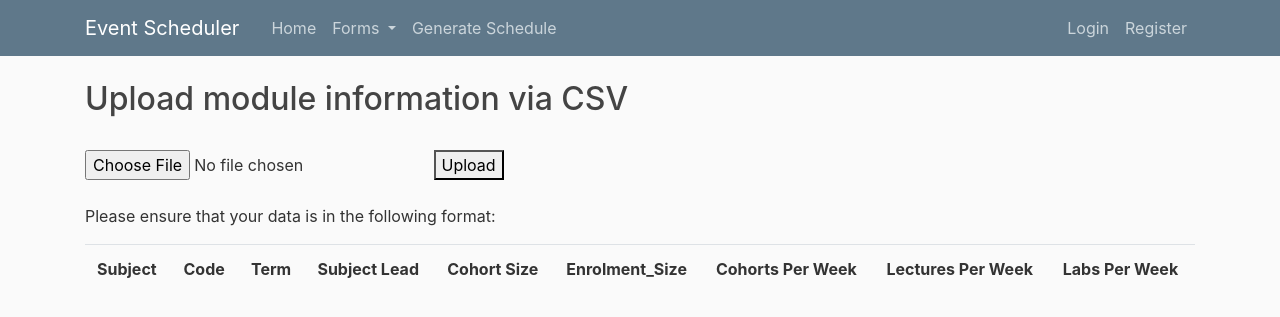
After one commit to 2manslkh/sutd-scheduler-db, a Django app: template django/mysite/formstoadmin/templates/formstoadmin/moduleupload.html in a window 1280 px wide. The commit adds this page. Shown: the top 317 px of the page. Run offline with Django 3.2, Linux system fonts and the light colour scheme; the template is opened without the code that fills it, so the values that code supplies are empty; some libraries are stand-ins or nearby versions.

Commit message:
added upload by csv page

```diff
--- a/django/mysite/formstoadmin/static/formstoadmin/forms.css
+++ b/django/mysite/formstoadmin/static/formstoadmin/forms.css
@@ -9,3 +9,9 @@ button[id*='btna']:hover,
     background-color: #c6313e;
     color:white;
 }
+
+div.alert-error {
+    color: #721c24;
+    background-color: #f8d7da;
+    border-color: #f5c6cb;
+}
--- /dev/null
+++ b/django/mysite/formstoadmin/templates/formstoadmin/moduleupload.html
@@ -0,0 +1,31 @@
+{% extends "schedule/base.html" %}
+
+{% block morejs %}
+<link rel='stylesheet' href="..\..\static\formstoadmin\forms.css">
+{% endblock %}
+
+{% block content %}
+<h2>Upload module information via CSV</h2>
+<br>
+<form method="post" enctype="multipart/form-data">
+    {% csrf_token %}
+    <input type="file" name="file" accept=".csv">
+    <button type="submit">Upload</button>
+</form><br>
+<p>Please ensure that your data is in the following format:</p>
+<table class="table">
+    <tr>
+        <th>Subject</th>
+        <th>Code</th>
+        <th>Term</th>
+        <th>Subject Lead</th>
+        <th>Cohort Size</th>
+        <th>Enrolment_Size</th>
+        <th>Cohorts Per Week</th>
+        <th>Lectures Per Week</th>
+        <th>Labs Per Week</th>
+    </tr>
+</table>
+
+
+{% endblock %}
--- a/django/mysite/schedule/static/schedule/others.css
+++ b/django/mysite/schedule/static/schedule/others.css
@@ -40,7 +40,7 @@ button.button-submit{
     fill: #FAFAFA;
     color:#999999;
     position: relative;
-    padding:0px;
+    padding-left:4px;
 }
 
 #export-button:focus{
@@ -59,7 +59,7 @@ button.button-submit{
 #export_text{
     display:inline-block;
     color: #999999;
-    margin-bottom:0px;
+    margin-bottom:1px;
 }
 
 #blank_row{
```
Also changed, not shown: django/mysite/formstoadmin/templates/formstoadmin/inputmodule.html (+1 -8 lines), django/mysite/formstoadmin/templates/formstoadmin/test.html (deleted, +0 -15 lines).
